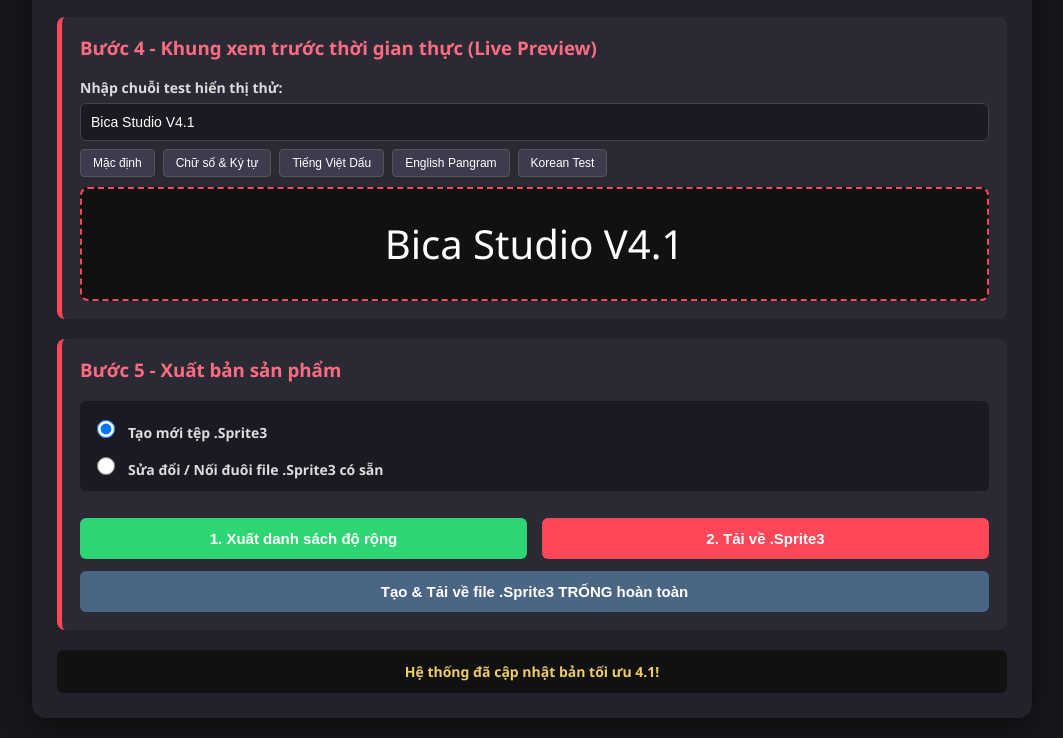
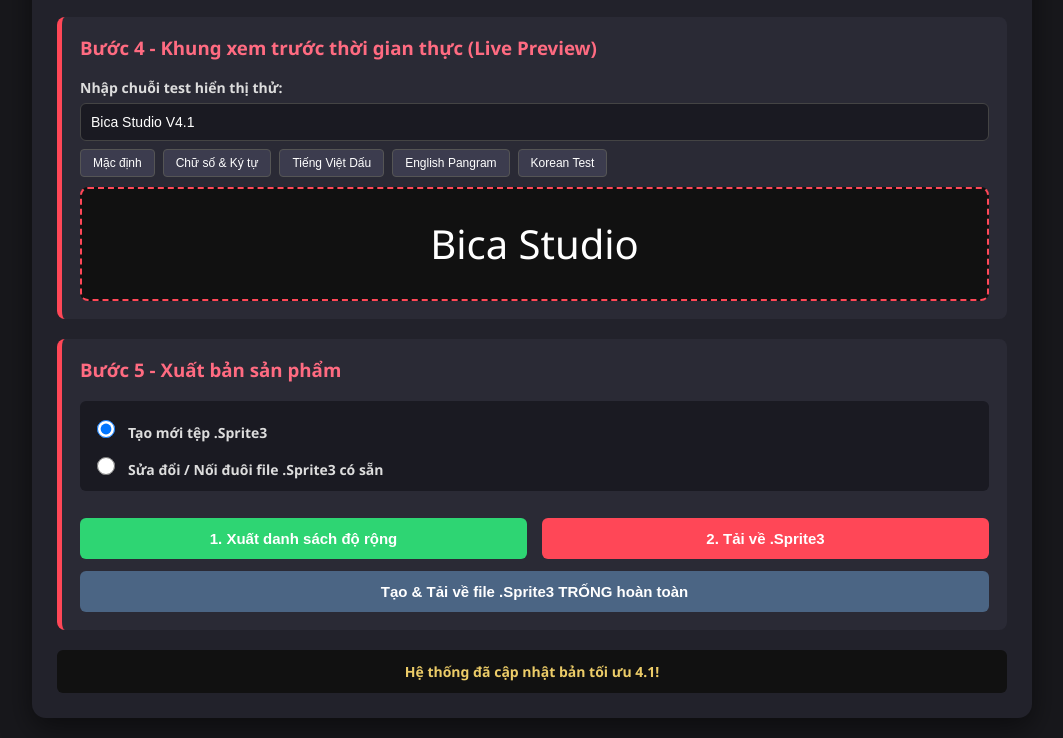
Before and after one commit to Bicadz/Bica-Font-Packer, a plain HTML site: page index.html in a window 1280 px wide. Shown: the part 1378-2116 px from the top of the page, without its empty margins (108-1171 px from the left). Drawn offline with nearby package versions, Linux system fonts and the light colour scheme.

Commit message:
Update index.html

```diff
--- a/index.html
+++ b/index.html
@@ -154,7 +154,7 @@
         <input type="text" id="chuoi_preview" value="Bica Studio V4.1" oninput="kich_hoat_preview()">
 
         <div class="preset-buttons">
-            <button class="btn-preset-text" onclick="nap_chu_mau_preview('Bica Studio V4.1')">Mặc định</button>
+            <button class="btn-preset-text" onclick="nap_chu_mau_preview('Bica Studio')">Mặc định</button>
             <button class="btn-preset-text" onclick="nap_chu_mau_preview('0123456789 !@#$%^&*()')">Chữ số & Ký tự</button>
             <button class="btn-preset-text" onclick="nap_chu_mau_preview('Form dáng chữ Đầy Đủ Dấu Tiếng Việt')">Tiếng Việt Dấu</button>
             <button class="btn-preset-text" onclick="nap_chu_mau_preview('The quick brown fox jumps over the lazy dog')">English Pangram</button>
@@ -162,7 +162,7 @@
         </div>
 
         <div class="preview-box">
-            <div id="vung_hien_thi_preview" class="preview-text">Bica Studio V4.1</div>
+            <div id="vung_hien_thi_preview" class="preview-text">Bica Studio</div>
         </div>
     </div>
 
```
